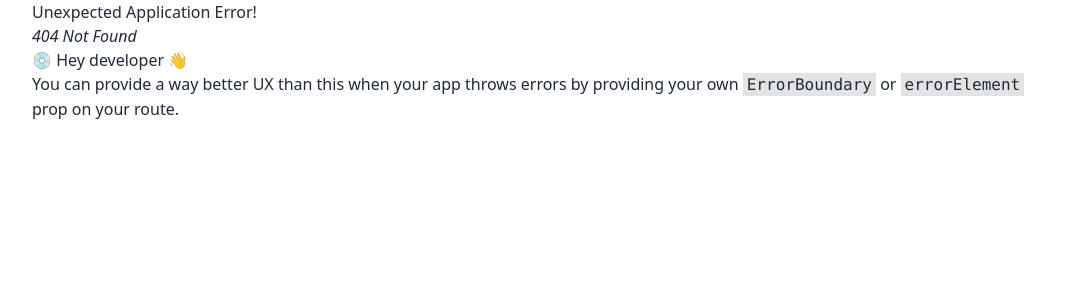
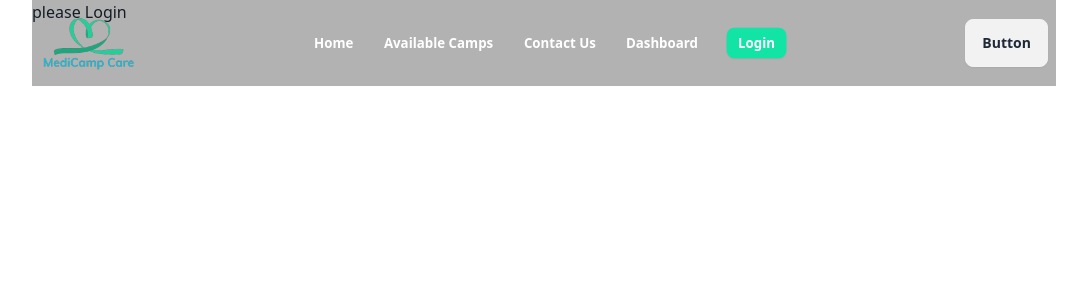
Before and after one commit to Shanto93/Medical-Camp-Client, a React (Vite) app: page /login in a window 1280 px wide. Before the commit this address had no page. Shown: the top 300 px of the page, without its empty margins (96-1183 px from the left). Built offline with nearby package versions, Linux system fonts and the light colour scheme.

Commit message:
Login page created

```diff
--- a/package.json
+++ b/package.json
@@ -15,9 +15,11 @@
     "react": "^18.2.0",
     "react-dom": "^18.2.0",
     "react-helmet-async": "^2.0.1",
+    "react-icons": "^4.12.0",
     "react-responsive-carousel": "^3.2.23",
     "react-router-dom": "^6.20.0",
-    "sort-by": "^1.2.0"
+    "sort-by": "^1.2.0",
+    "sweetalert2": "^11.10.1"
   },
   "devDependencies": {
     "@types/react": "^18.2.37",
--- a/src/layout/Main/Main.jsx
+++ b/src/layout/Main/Main.jsx
@@ -1,14 +1,18 @@
-import { Outlet } from "react-router-dom";
+import { Outlet, useLocation } from "react-router-dom";
 import Footer from "../../shared/Footer";
 import NavBar from "../../shared/NavBar";
 
 
 const Main = () => {
+    const location = useLocation();
+    const noFooter =  location.pathname.includes('login');
     return (
         <div>
             <NavBar></NavBar>
             <Outlet></Outlet>
-            <Footer></Footer>
+            {
+                noFooter || <Footer></Footer>
+            }
         </div>
     );
 };
--- a/src/pages/Home/Home.jsx
+++ b/src/pages/Home/Home.jsx
@@ -9,7 +9,6 @@ const Home = () => {
             <Helmet>
                 <title>MedCare | Home </title>
             </Helmet>
-
             <Banner></Banner>
             <PopularCamps></PopularCamps>
         </div>
--- /dev/null
+++ b/src/pages/Home/Login/Login.jsx
@@ -0,0 +1,9 @@
+const Login = () => {
+    return (
+        <div>
+            <h2>please Login</h2>
+        </div>
+    );
+};
+
+export default Login;
--- a/src/routes/Router.jsx
+++ b/src/routes/Router.jsx
@@ -3,6 +3,7 @@ import {
 } from "react-router-dom";
 import Main from "../layout/Main/Main";
 import Home from "../pages/Home/Home";
+import Login from "../pages/Home/Login/Login";
 
 export const router = createBrowserRouter([
     {
@@ -13,6 +14,10 @@ export const router = createBrowserRouter([
                 path: '/',
                 element: <Home></Home>,
             },
+            {
+                path:'/login',
+                element:<Login></Login>,
+            },
         ]
     },
 ]);
--- a/src/shared/NavBar.jsx
+++ b/src/shared/NavBar.jsx
@@ -6,6 +6,7 @@ const NavBar = () => {
         <li><NavLink to='/addBlog' className={({ isActive }) => isActive ? 'btn bg-[#11e4a5] border-0 text-white ml-3 font-bold hover:bg-[#6aaf9a] btn-sm' : 'btn btn-ghost btn-sm'}>Available Camps</NavLink></li>
         <li><NavLink to='/allBlogs' className={({ isActive }) => isActive ? 'btn bg-[#11e4a5] border-0 text-white ml-3 font-bold hover:bg-[#6aaf9a] btn-sm' : 'btn btn-ghost btn-sm'}>Contact Us</NavLink></li>
         <li><NavLink to='/featuredBlogs' className={({ isActive }) => isActive ? 'btn bg-[#11e4a5] border-0 text-white ml-3 font-bold hover:bg-[#6aaf9a] btn-sm' : 'btn btn-ghost btn-sm'}>Dashboard</NavLink></li>
+        <li><NavLink to='/login' className={({ isActive }) => isActive ? 'btn bg-[#11e4a5] border-0 text-white ml-3 font-bold hover:bg-[#6aaf9a] btn-sm' : 'btn btn-ghost btn-sm'}>Login</NavLink></li>
     </>
     return (
         <div className="navbar fixed z-10 bg-opacity-30 bg-black text-white max-w-screen-lg">
```
Also changed, not shown: 1 other file (tests, documents, lock files or other folders).
